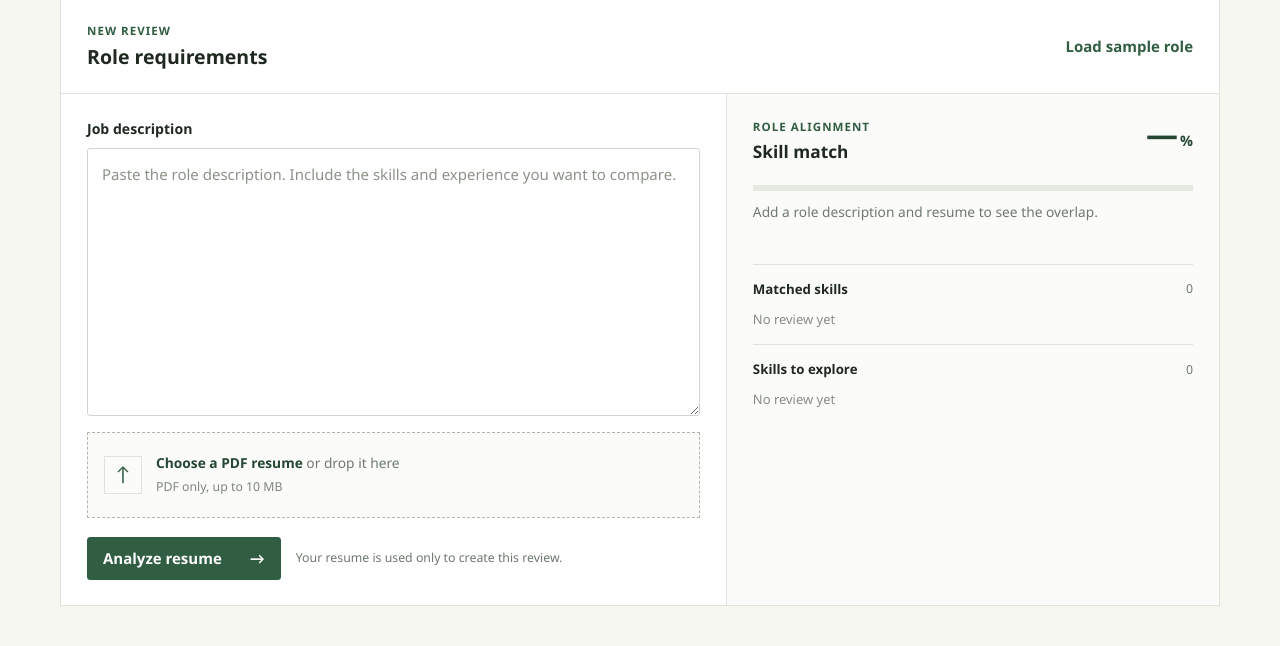
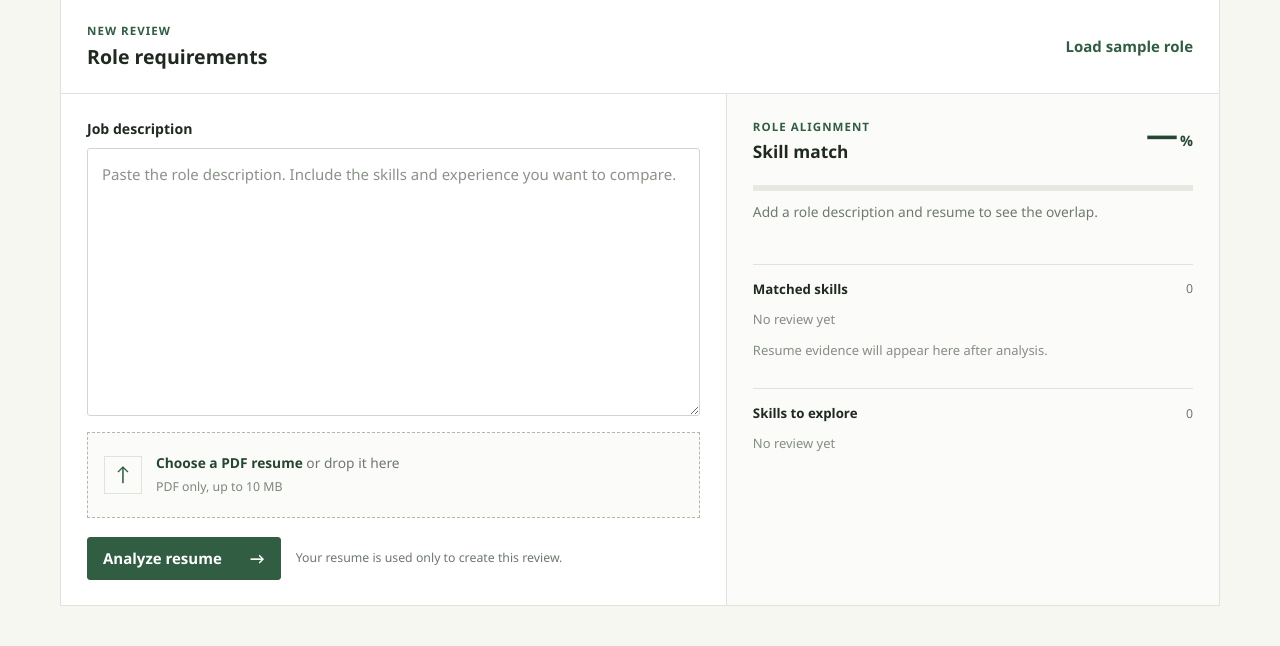
Before and after one commit to DhivyaE23/Resume-Extractor, a FastAPI app: page / in a window 1280 px wide. Shown: the part 355-1001 px from the top of the page. Run offline with FastAPI, Linux system fonts and the light colour scheme.

Commit message:
Add explainable skill match evidence

```diff
--- a/app/main.py
+++ b/app/main.py
@@ -17,7 +17,7 @@ from app.extractor import (
     extract_phone,
     extract_skills,
 )
-from app.matcher import calculate_match, extract_job_skills
+from app.matcher import calculate_match, extract_job_skills, find_skill_evidence
 from app.parser import extract_text_from_pdf
 
 BASE_DIR = Path(__file__).resolve().parent.parent
@@ -102,6 +102,7 @@ def get_match_details(filename: str, resume_text: str, job_description: str) ->
         "filename": filename,
         "match_score": score,
         "matched_skills": matched_skills,
+        "matched_skill_evidence": find_skill_evidence(resume_text, matched_skills),
         "missing_skills": missing_skills,
     }
 
--- a/static/app.js
+++ b/static/app.js
@@ -21,6 +21,28 @@ function renderValues(container, values, className, emptyText) {
     const item = document.createElement(className === 'skill-tag' ? 'span' : 'li');
     item.className = className;
     item.textContent = value;
+    container.append(item);
+  });
+}
+
+function renderEvidence(container, evidence) {
+  container.replaceChildren();
+  if (!evidence?.length) {
+    const empty = document.createElement('p');
+    empty.className = 'empty-note';
+    empty.textContent = 'No supporting resume lines found.';
+    container.append(empty);
+    return;
+  }
+
+  evidence.forEach(({ skill, excerpt }) => {
+    const item = document.createElement('article');
+    item.className = 'evidence-item';
+    const label = document.createElement('strong');
+    label.textContent = skill;
+    const quote = document.createElement('p');
+    quote.textContent = excerpt;
+    item.append(label, quote);
     container.append(item);
   });
 }
@@ -85,6 +107,7 @@ function renderDetails(data) {
   renderValues(document.getElementById('resultOrganizations'), data.organizations, '', 'No organizations found');
   renderValues(document.getElementById('matchedSkills'), data.matched_skills, 'skill-tag', 'No matching skills found');
   renderValues(document.getElementById('missingSkills'), data.missing_skills, 'skill-tag', 'No uncovered role skills');
+  renderEvidence(document.getElementById('matchEvidence'), data.matched_skill_evidence);
 
   const score = Math.max(0, Math.min(100, Number(data.match_score) || 0));
   document.getElementById('matchScoreValue').innerHTML = `${score}<small>%</small>`;
--- a/static/styles.css
+++ b/static/styles.css
@@ -91,6 +91,10 @@ textarea:focus, input:focus-visible, button:focus-visible, a:focus-visible, .upl
 .skill-tag { padding: 4px 8px; border: 1px solid #d8e5d5; background: var(--green-pale); color: #315d43; font-size: .78rem; }
 .missing-group .skill-tag { border-color: #ead9ce; background: #f8f0ea; color: #8a512f; }
 .empty-note { color: #858d83; font-size: .81rem; }
+.evidence-list { display: grid; gap: 9px; margin-top: 12px; }
+.evidence-item { padding: 9px 10px; border-left: 2px solid #a9c4a6; background: #f4f7f1; }
+.evidence-item strong { display: block; margin-bottom: 3px; color: var(--green-dark); font-size: .76rem; }
+.evidence-item p { margin: 0; color: #586258; font-size: .78rem; line-height: 1.45; overflow-wrap: anywhere; }
 .candidate-section { margin-top: 40px; }
 .candidate-title { padding-bottom: 16px; border-bottom: 1px solid var(--line); }
 .file-status { padding: 4px 9px; border: 1px solid var(--line); color: var(--muted); font-size: .76rem; }
--- a/templates/index.html
+++ b/templates/index.html
@@ -74,6 +74,9 @@
               <div class="skill-group">
                 <h4>Matched skills <span id="matchedCount">0</span></h4>
                 <div id="matchedSkills" class="skill-list"><span class="empty-note">No review yet</span></div>
+                <div id="matchEvidence" class="evidence-list">
+                  <p class="empty-note">Resume evidence will appear here after analysis.</p>
+                </div>
               </div>
               <div class="skill-group missing-group">
                 <h4>Skills to explore <span id="missingCount">0</span></h4>
```
Also changed, not shown: app/matcher.py (+31 -1 lines), tests/test_resume_extraction.py (+20 -1 lines).
